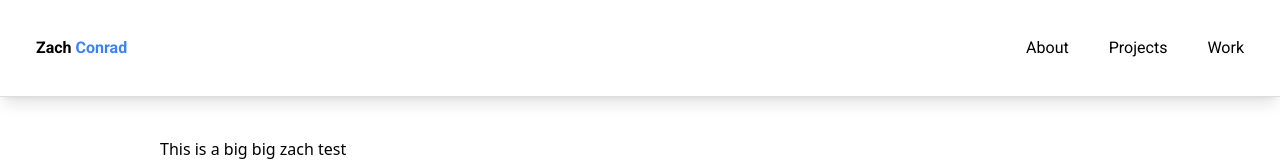
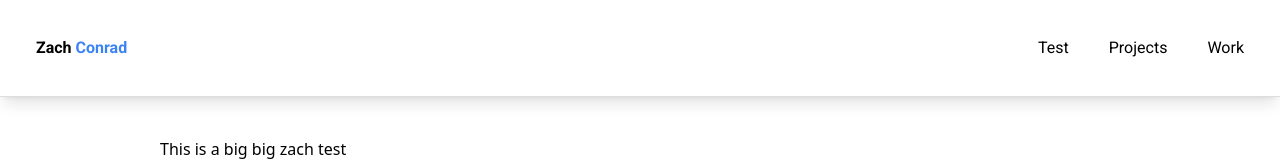
Before and after one commit to zach-conrad/portfolio, a SvelteKit app: page / in a window 1280 px wide. Shown: the top 161 px of the page. Built offline with nearby package versions, Linux system fonts and the light colour scheme.

Commit message:
Testing changes

```diff
--- a/src/routes/components/header.svelte
+++ b/src/routes/components/header.svelte
@@ -11,7 +11,7 @@
         </div>
 
         <ul class="hidden md:flex space-x-10">
-            <li><a href="#about" class="hover:text-gray-400">About</a></li>
+            <li><a href="#about" class="hover:text-gray-400">Test</a></li>
             <li><a href="#projects" class="hover:text-gray-400">Projects</a></li>
             <li><a href="#work" class="hover:text-gray-400">Work</a></li>
         </ul>
```
